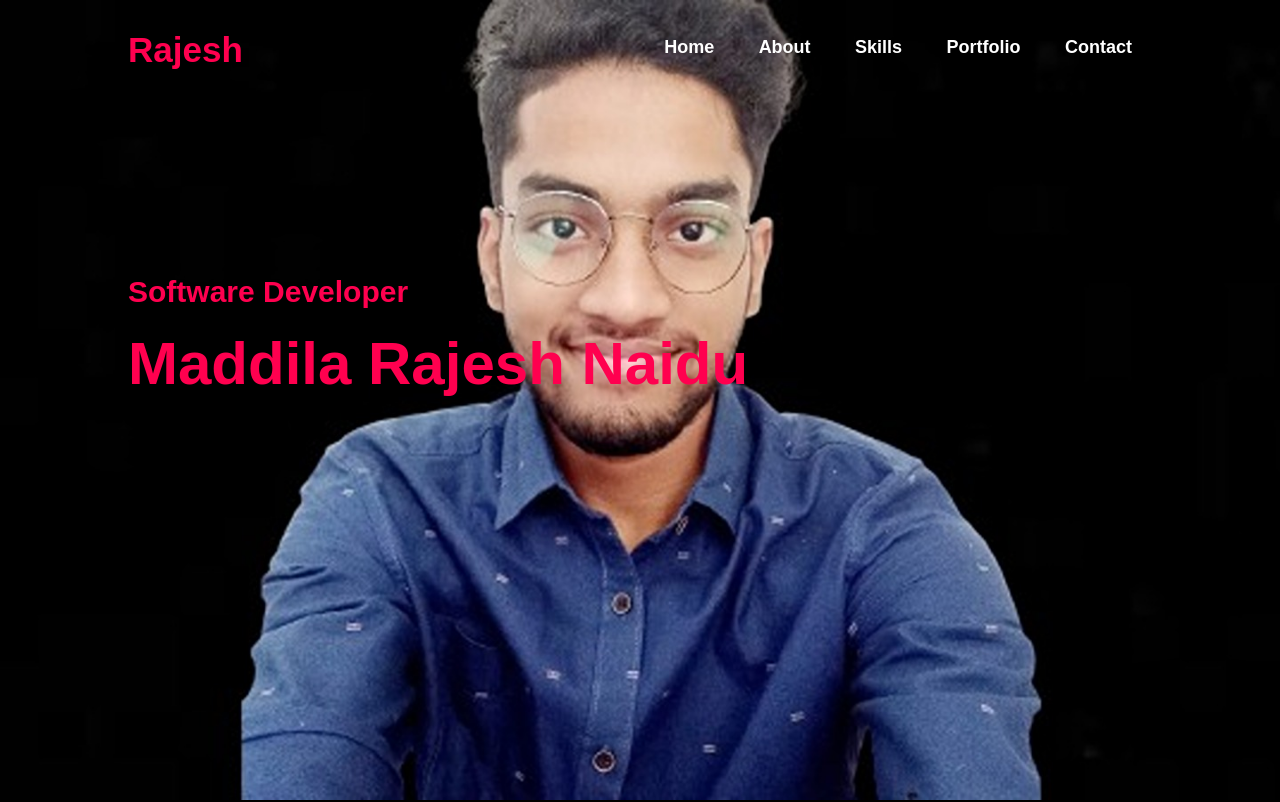
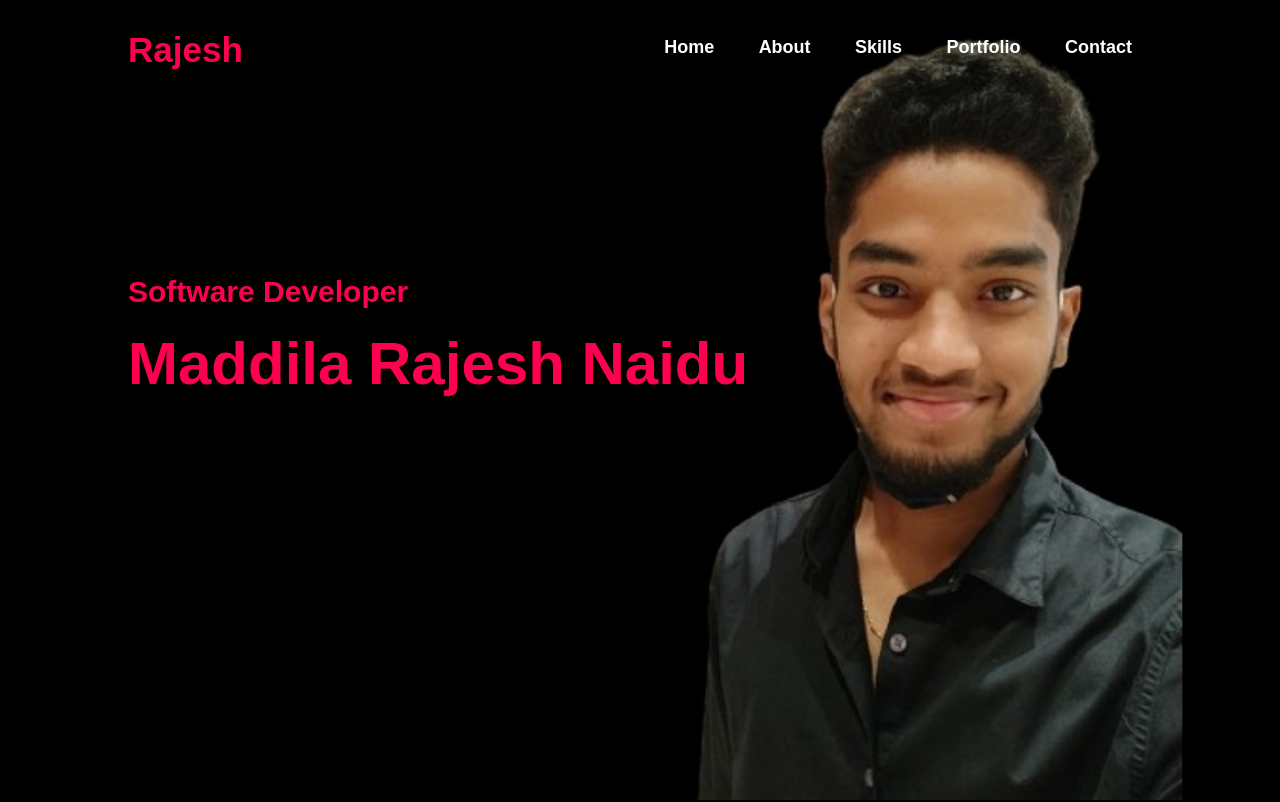
Before and after one commit to RajeshNaidu1/My-Portfolio, a plain HTML site: page index.html in a window 1280 px wide. Shown: the top 802 px of the page. Drawn offline with Linux system fonts and the light colour scheme.

Commit message:
Background changed

```diff
--- a/style.css
+++ b/style.css
@@ -14,7 +14,7 @@ body{
 #header{
     width:100%;
     height:100vh;
-    background-image: url(images/background\ \(2\).jpg);
+    background-image: url(images/Casual\ Summer.jpg);
     background-size: cover;
     background-position: center;
 }
```
Also changed, not shown: images/Casual Summer.jpg (added), images/background (2).jpg (deleted).
